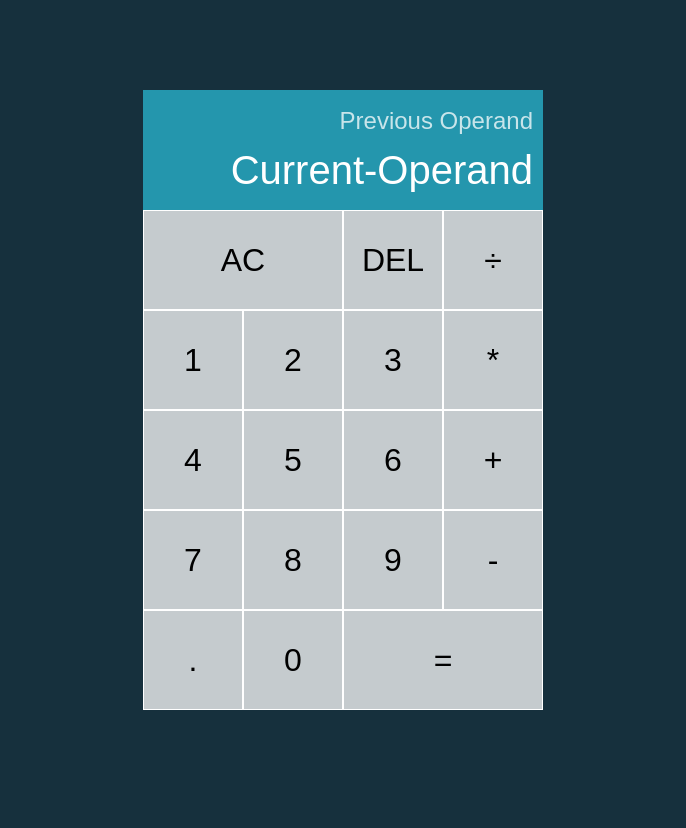
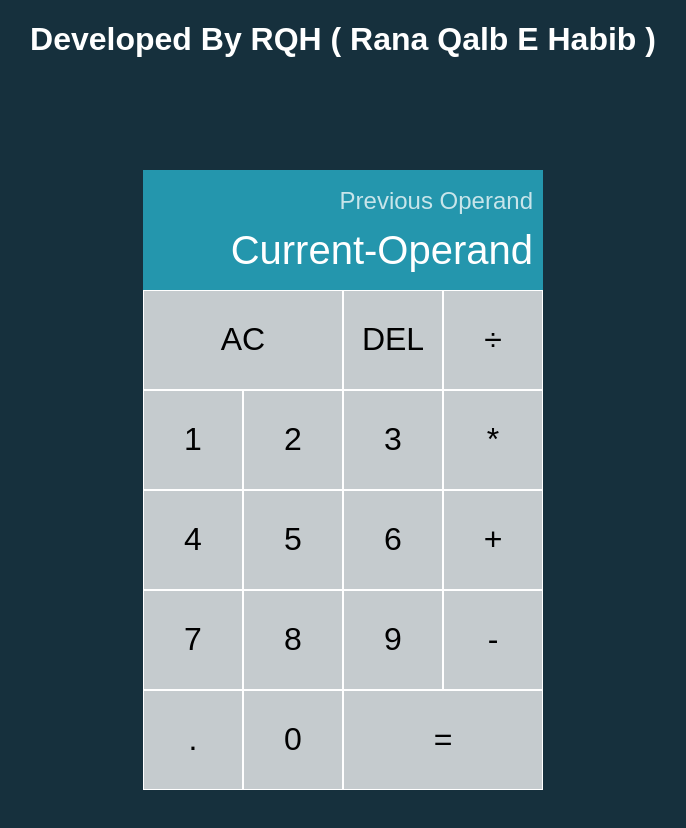
Before and after one commit to QalbeHabib/Simple-Calculator, a plain HTML site: page index.html in a window 1280 px wide. Shown: the whole page, without its empty margins (297-983 px from the left). Before the commit the page ends 800 px from the top, so only its background shows below. Drawn offline with Linux system fonts and the light colour scheme.

Commit message:
title added

```diff
--- a/index.html
+++ b/index.html
@@ -9,6 +9,7 @@
 
 </head>
 <body>
+  <h1 class="title">Developed By RQH ( Rana Qalb E Habib )</h1>
   <div class="calculator-grid">
     <div class="output">
       <div data-previous-operand class="previous-operand">Previous Operand</div>
--- a/styles.css
+++ b/styles.css
@@ -36,7 +36,11 @@ body {
 .span-two {
   grid-column: span 2;
 }
-
+.title{
+  text-align: center;
+  color: #FFF;
+  font-weight: 600;
+}
 .output {
   grid-column: 1 / -1;
   background-color: rgba(40, 185, 211, 0.75);
```
